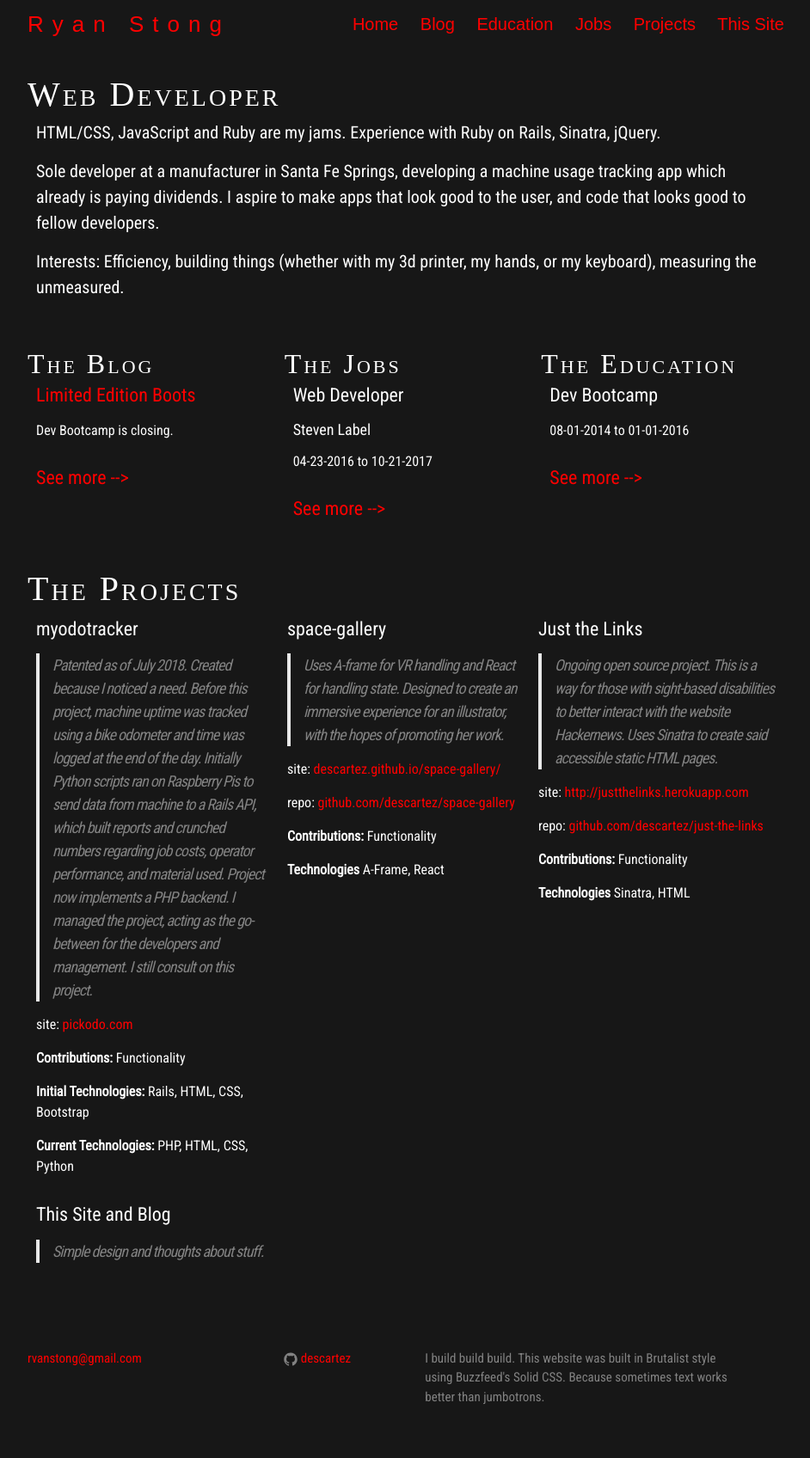
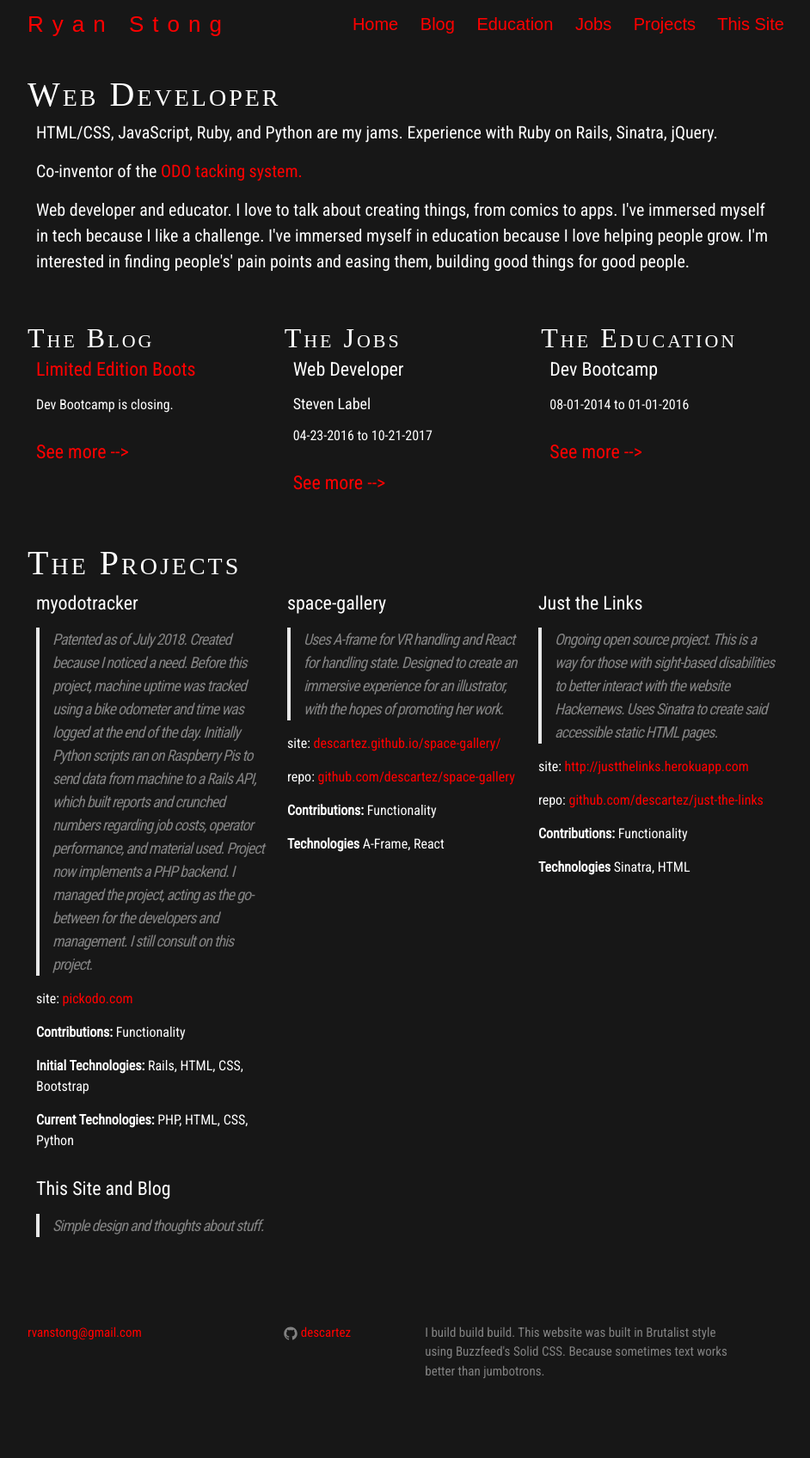
Before and after one commit to descartez/descartez.github.io, a Jekyll site: the page built from index.html, in a window 1280 px wide. Shown: the whole page at 86% size, without its empty margins (168-1110 px from the left). Built offline with Jekyll 4.4.1, drawn with Linux system fonts in a browser that asks for light colours; some web fonts are replaced; after the commit the page ends 1666 px from its top, so only the background shows below that.

Commit message:
updates main page to reflect patent and current workings

```diff
--- a/index.html
+++ b/index.html
@@ -5,9 +5,9 @@ layout: default
   <h1 id='about-me' class="page-heading">Web Developer</h1>
   <ul class="post-list">
     <li>
-      <p>HTML/CSS, JavaScript and Ruby are my jams. Experience with Ruby on Rails, Sinatra, jQuery.</p>
-      <p>Sole developer at a manufacturer in Santa Fe Springs, developing a machine usage tracking app which already is paying dividends. I aspire to make apps that look good to the user, and code that looks good to fellow developers.</p>
-      <p>Interests: Efficiency, building things (whether with my 3d printer, my hands, or my keyboard), measuring the unmeasured.</p>
+      <p>HTML/CSS, JavaScript, Ruby, and Python are my jams. Experience with Ruby on Rails, Sinatra, jQuery.</p>
+      <p>Co-inventor of the <a href="https://www.pickodo.com/" target="_blank">ODO tacking system.</a></p>
+      <p>Web developer and educator. I love to talk about creating things, from comics to apps. I've immersed myself in tech because I like a challenge. I've immersed myself in education because I love helping people grow. I'm interested in finding people's' pain points and easing them, building good things for good people.</p>
     </li>
   </ul>
   <div class="xs-block-grid-1 sm-block-grid-2 lg-block-grid-3">
```
